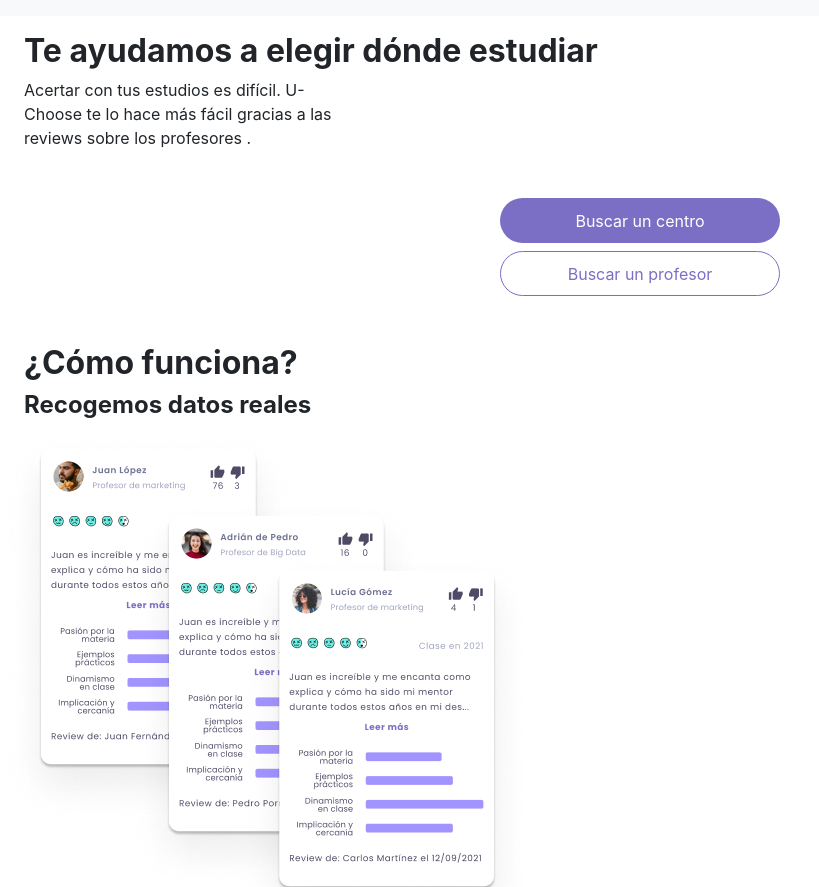
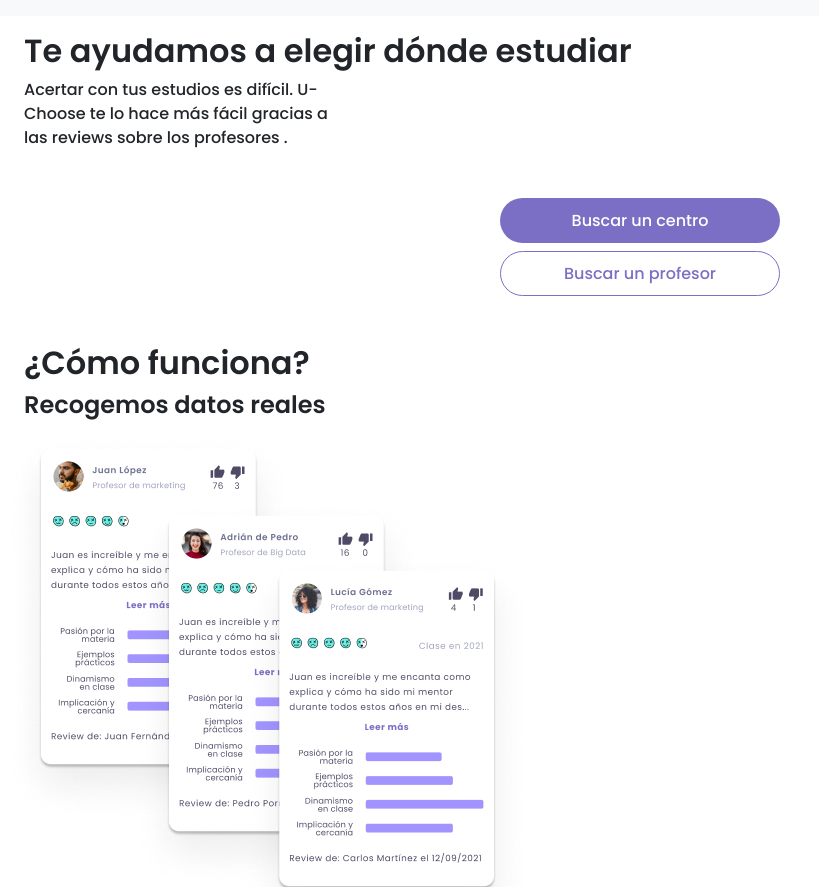
Before and after one commit to U-CHOOSE/U-CHOOSE, a React app: page / in a window 1280 px wide. Shown: the top 887 px of the page, without its empty margins (0-819 px from the left). Built offline with nearby package versions, Linux system fonts and the light colour scheme; no server answers.

Commit message:
add font-style

```diff
--- a/src/front/js/pages/LandingPage.js
+++ b/src/front/js/pages/LandingPage.js
@@ -2,6 +2,7 @@ import React from "react";
 import reviewsImg from "../../../../docs/assets/mockups_reviews.jpg";
 import reviewMetrics from "../../../../docs/assets/review_metrics.png";
 import "../../styles/landingPage.scss";
+
 // import logo from "./Logo.svg";
 // import favicon from "./favicon.png";
 
--- a/src/front/styles/landingPage.scss
+++ b/src/front/styles/landingPage.scss
@@ -1,6 +1,13 @@
+@import url('https://fonts.googleapis.com/css2?family=Poppins:wght@100;200;500;600&display=swap');
+
+body {
+    font-family: 'Poppins', sans-serif;
+}
 .subtitle {
     font-weight: bold;
     margin-left: 24px;
+    font-size: 32px;
+
 }
 p {
     width: 327px;
```
